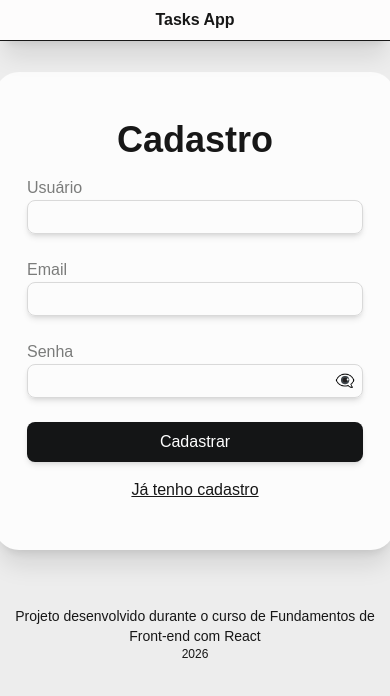
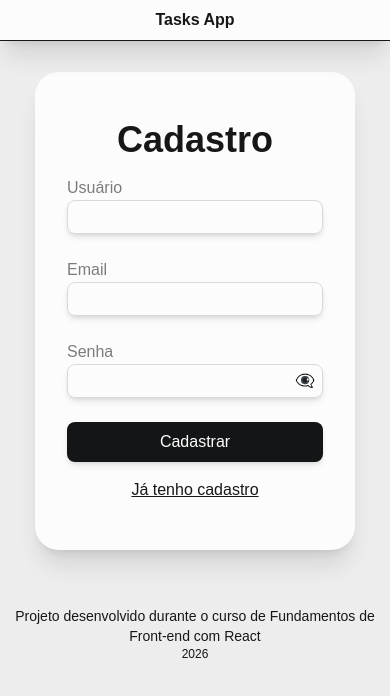
Before and after one commit to raphaelfontoura/modulo3-react-tasks-crud, a Next.js app in the folder tasks-crud-app/: page /register in a window 390 px wide. Shown: the top 696 px of the page. Built offline with nearby package versions, Linux system fonts and the light colour scheme.

Commit message:
fix: adjust minimum width for layout consistency on smaller screens

```diff
--- a/tasks-crud-app/app/(routes)/layout.tsx
+++ b/tasks-crud-app/app/(routes)/layout.tsx
@@ -5,7 +5,7 @@ export default function Layout({
     children: React.ReactNode;
 }>) {
     return (
-        <div className="grid gap-y-4 min-w-100 px-8 py-12 bg-[#fcfcfc] rounded-3xl shadow-xl">
+        <div className="grid gap-y-4 min-w-80 md:min-w-100 px-8 py-12 bg-[#fcfcfc] rounded-3xl shadow-xl">
             {children}
         </div>
     )
```
